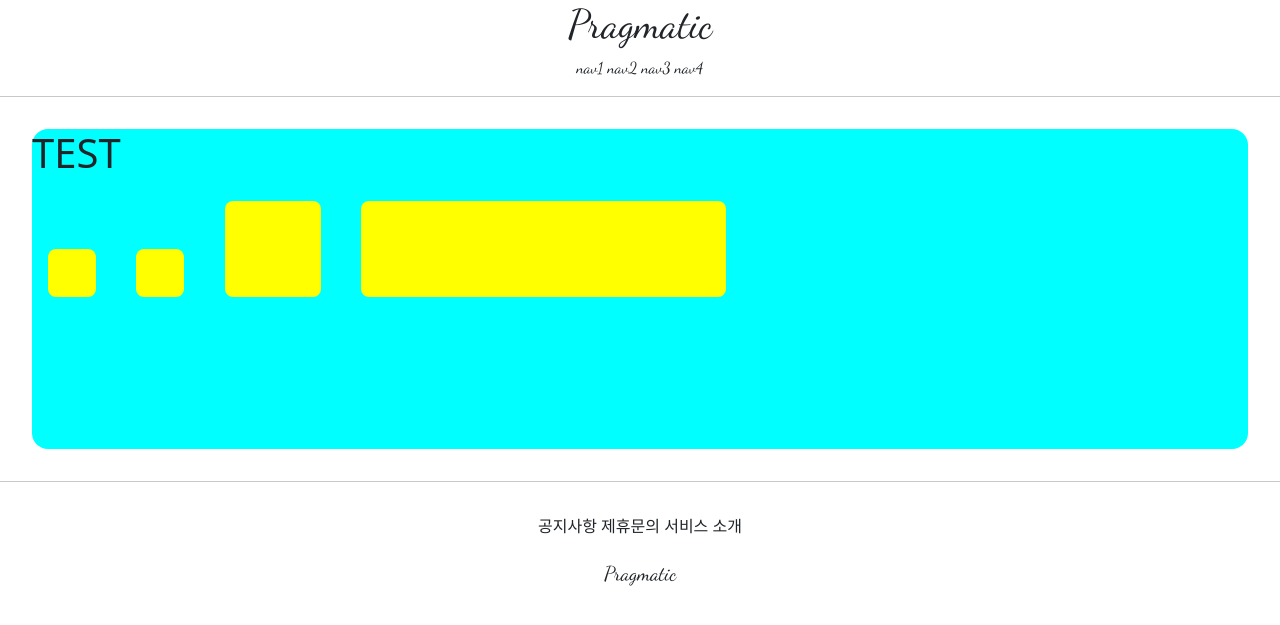
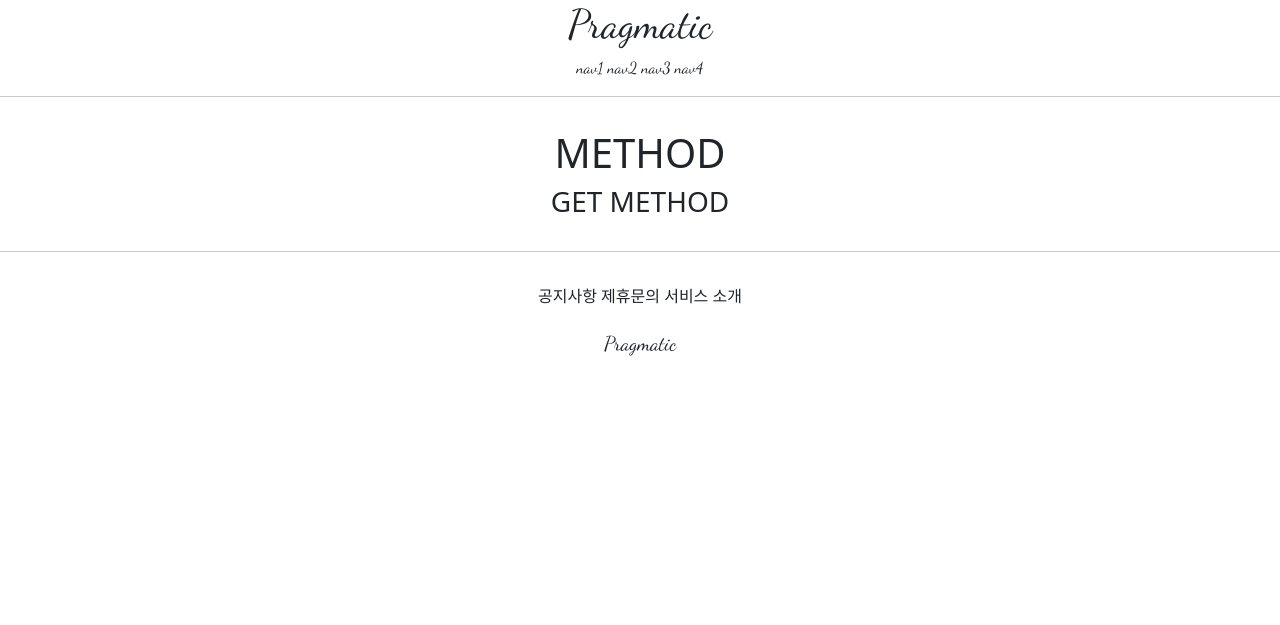
Before and after one commit to chirang963/gis_Yhw_1, a Django app: page /accounts/hello_world/ in a window 1280 px wide. Shown: the top 625 px of the page. Run offline with Django 3.2, Linux system fonts and the light colour scheme; parts of the project's set-up code (start-up, migrations or seed data) failed here and were passed over.

Commit message:
7/8 2ban class commit 2

```diff
--- a/accountapp/templates/accountapp/hello_world.html
+++ b/accountapp/templates/accountapp/hello_world.html
@@ -1,31 +1,15 @@
 {% extends 'base.html' %}
 
 {% block content %}
-<style>
-        .testing{
-            background-color: yellow;
-            height: 48px;
-            width: 48px;
-            margin: 1rem;
-            border-radius: .5rem;
-            display: inline-block;
 
 
 
-        }
+</style>
+    <div style="margin: 2rem; text-align: center">
+        <h1>METHOD</h1>
 
 
-</style>
-    <div style="height: 20rem; background-color: aqua; margin: 2rem; border-radius: 1rem; font-size: 2rem">
-        <h1>
-
-            TEST</h1>
-
-        <div class="testing" style="height: 48px; width: 48px"></div>
-        <div class="testing" style="height: 3rem; width: 3rem"></div>
-        <div class="testing" style="height: 3em; width: 3em"></div>
-        <div class="testing" style="height: 30%; width: 30%"></div>
-
+        <h3>{{ text  }}</h3> {#단순 변수 출력은 {{  }} 를 사용함#}
     </div>
 
 {% endblock content %}
--- a/accountapp/views.py
+++ b/accountapp/views.py
@@ -5,5 +5,9 @@ from django.shortcuts import render
 
 
 def hello_world(request):
-
-    return render(request, 'accountapp/hello_world.html')
+    if request.method == "POST":
+        return render(request, 'accountapp/hello_world.html',
+                      context={'text':'POST METHOD'})
+    else:
+        return render(request, 'accountapp/hello_world.html',
+                      context={'text':'GET METHOD'})
```
